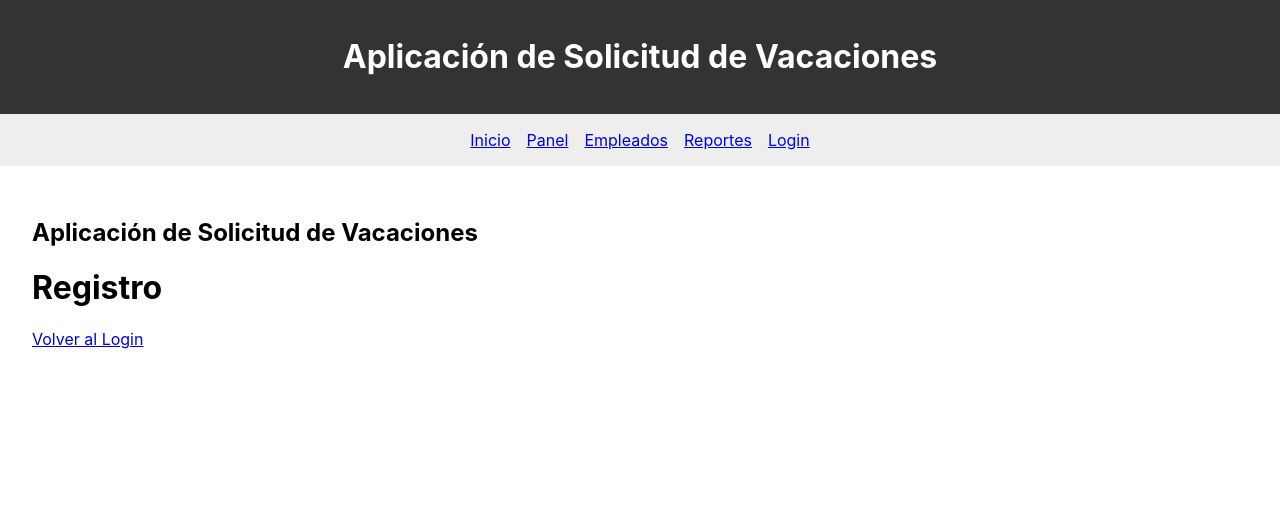
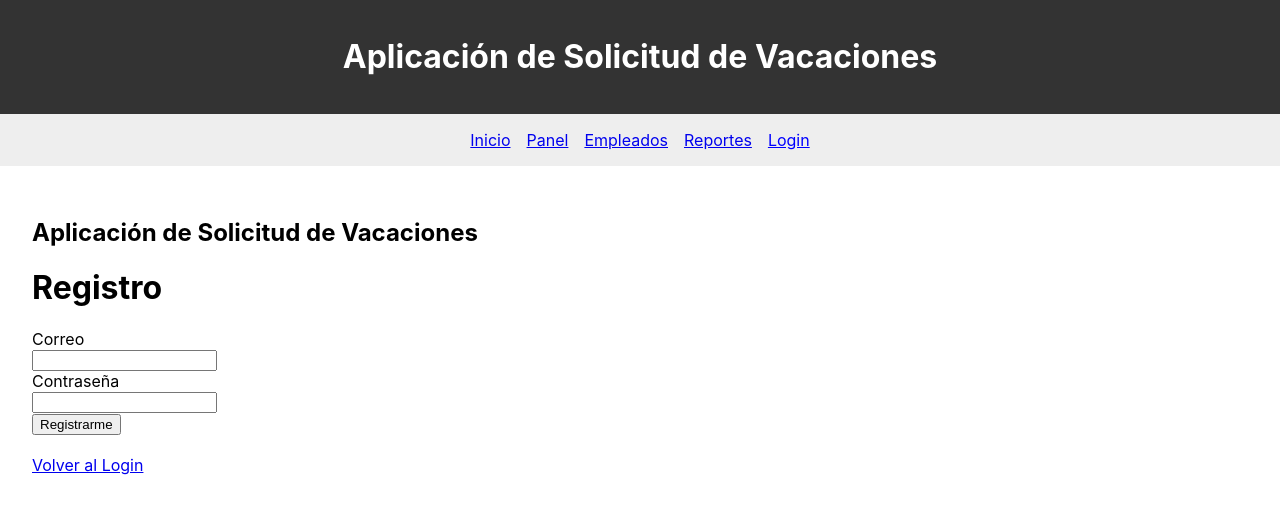
Before and after one commit to Pattoxd45/pmn-patov, a React (Create React App) app: page /registro in a window 1280 px wide. Shown: the top 512 px of the page. Built offline with nearby package versions, Linux system fonts and the light colour scheme.

Commit message:
Registro "funcional"
Ahora en el  registro se puede "añadir" los datos,  aunque no funciona ya que no   hay  base de datos, donde se muestra un mensaje de que  la simmulacion se hizo bien

```diff
--- a/src/pages/Registro.js
+++ b/src/pages/Registro.js
@@ -1,9 +1,32 @@
-import { Link } from 'react-router-dom';
+import { useState } from 'react';
+import { Link, useNavigate } from 'react-router-dom';
 
 function Registro() {
+  const [email, setEmail] = useState('');
+  const [password, setPassword] = useState('');
+  const navigate = useNavigate();
+
+  const handleRegistro = (e) => {
+    e.preventDefault();
+    alert('Usuario registrado (simulado)');
+    navigate('/');
+  };
+
   return (
     <div>
       <h1>Registro</h1>
+      <form onSubmit={handleRegistro}>
+        <div>
+          <label>Correo</label><br />
+          <input type="email" value={email} onChange={(e) => setEmail(e.target.value)} />
+        </div>
+        <div>
+          <label>Contraseña</label><br />
+          <input type="password" value={password} onChange={(e) => setPassword(e.target.value)} />
+        </div>
+        <button type="submit">Registrarme</button>
+      </form>
+      <br />
       <Link to="/">Volver al Login</Link>
     </div>
   );
```
